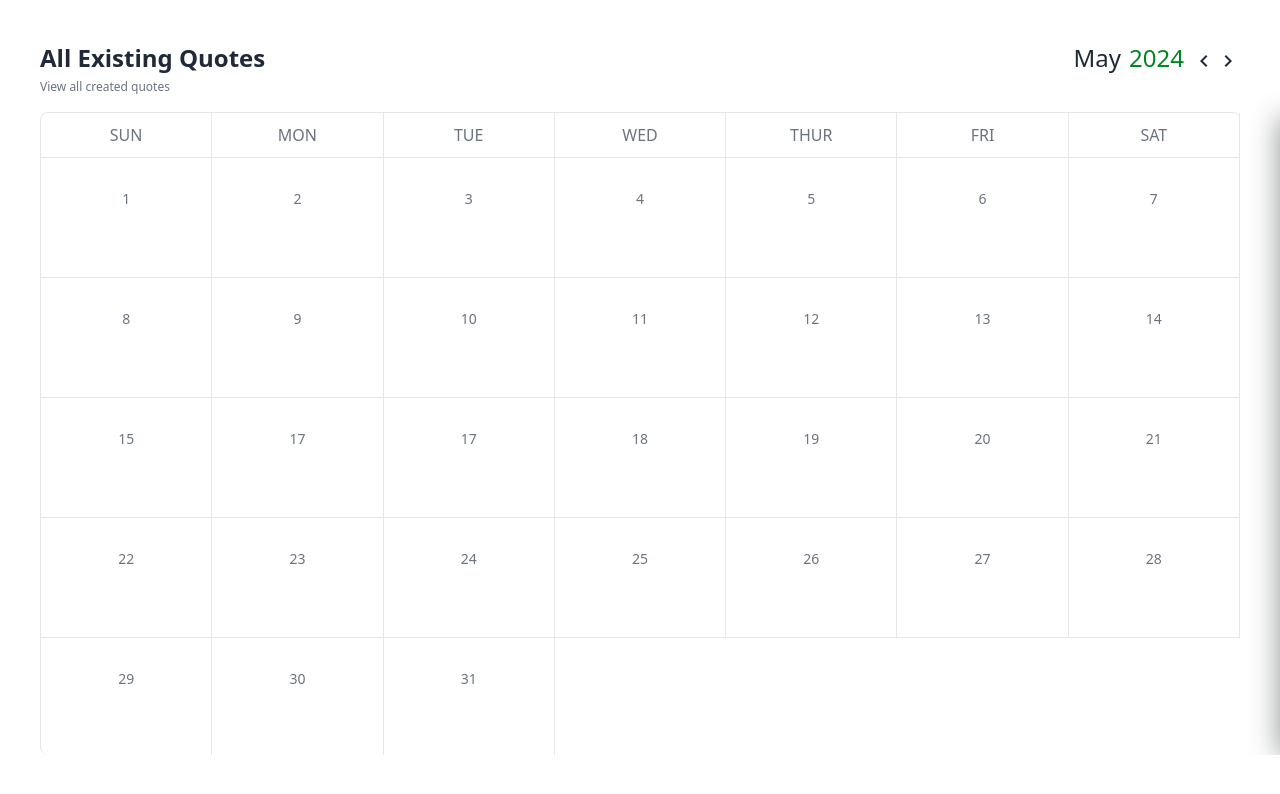
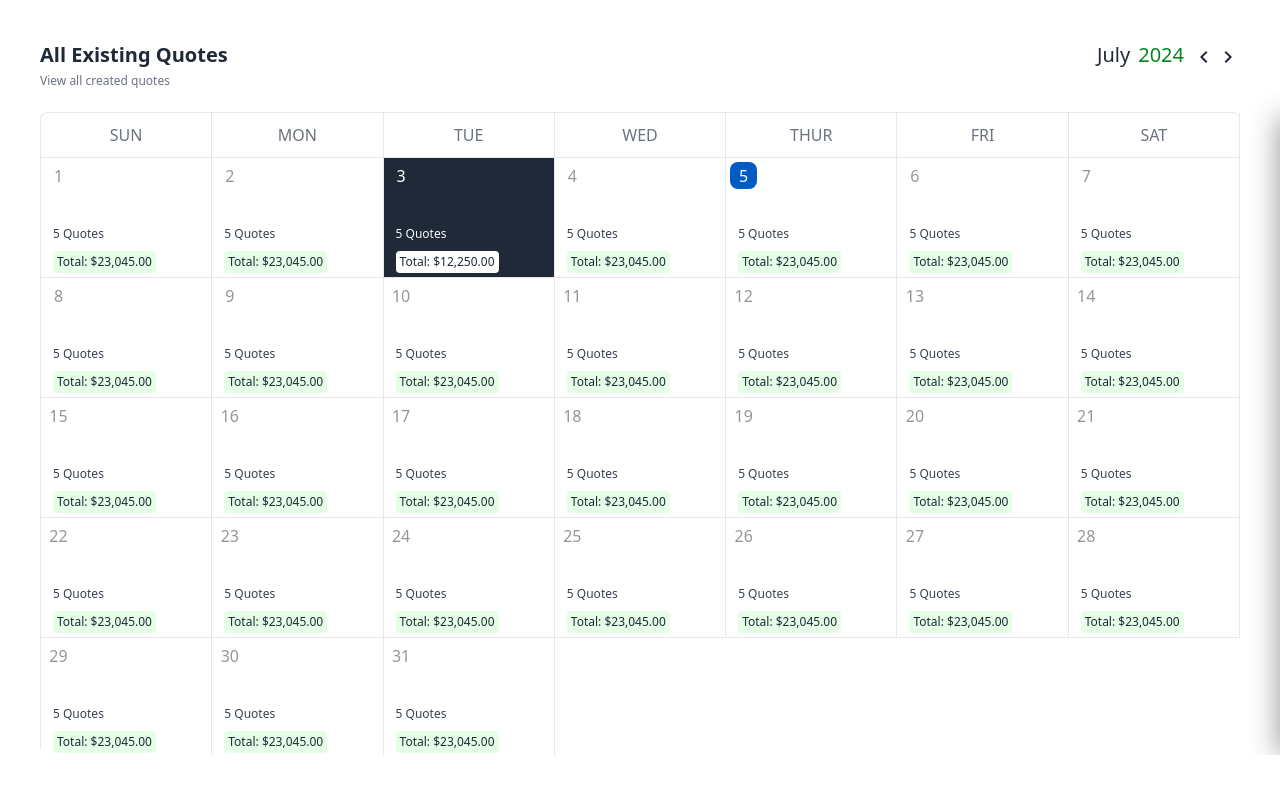
Before and after one commit to midezen/Oneport365-Interview-Task, a React (Vite) app: page / in a window 1280 px wide. Shown: the top 794 px of the page. Built offline with nearby package versions, Linux system fonts and the light colour scheme; no server answers.

Commit message:
added functionality to calender

```diff
--- a/package.json
+++ b/package.json
@@ -19,6 +19,7 @@
     "@types/redux-persist": "^4.3.1",
     "@wojtekmaj/react-timerange-picker": "^6.0.0",
     "axios": "^1.7.2",
+    "date-fns": "^3.6.0",
     "dayjs": "^1.11.11",
     "html2canvas": "^1.4.1",
     "jspdf": "^2.5.1",
--- a/src/components/Calender.tsx
+++ /dev/null
@@ -1,38 +0,0 @@
-interface Prop {
-  toggle: boolean;
-  setToggle: React.Dispatch<React.SetStateAction<boolean>>;
-}
-
-const Calender = ({ setToggle, toggle }: Prop) => {
-  const days: [number] = [
-    1, 2, 3, 4, 5, 6, 7, 8, 9, 10, 11, 12, 13, 14, 15, 17, 17, 18, 19, 20, 21,
-    22, 23, 24, 25, 26, 27, 28, 29, 30, 31,
-  ];
-  return (
-    <div className="h-[643px] border-t border-l  rounded-[8px] relative mx-[40px] mt-[32px]">
-      <div className="grid grid-cols-7 max-[370px]:text-[14px] text-[16px] leading-6 text-center text-gray-500 border-b">
-        <div className="border-r py-[10px]">SUN</div>
-        <div className="border-r py-[10px]">MON</div>
-        <div className="border-r py-[10px]">TUE</div>
-        <div className="border-r py-[10px]">WED</div>
-        <div className="border-r py-[10px]">THUR</div>
-        <div className="border-r py-[10px]">FRI</div>
-        <div className="py-[10px] border-r">SAT</div>
-      </div>
-      <div className="grid grid-cols-7 text-[14px] text-center text-gray-500">
-        {days.map((day) => {
-          return (
-            <div
-              className="py-[30px] border-r border-b cursor-pointer h-[120px]"
-              onClick={() => setToggle(!toggle)}
-            >
-              {day}
-            </div>
-          );
-        })}
-      </div>
-    </div>
-  );
-};
-
-export default Calender;
--- a/src/pages/Home.tsx
+++ b/src/pages/Home.tsx
@@ -1,6 +1,5 @@
 import KeyboardArrowLeftOutlinedIcon from "@mui/icons-material/KeyboardArrowLeftOutlined";
 import KeyboardArrowRightOutlinedIcon from "@mui/icons-material/KeyboardArrowRightOutlined";
-import Calender from "../components/Calender";
 import sun from "../img/sun.png";
 import AddNewSlideIn from "../components/AddNewSlideIn";
 import AddOutlinedIcon from "@mui/icons-material/AddOutlined";
@@ -15,6 +14,15 @@ import { useContext } from "react";
 import { Link } from "react-router-dom";
 import { useAppDispatch } from "../hooks";
 import { getAllQuoteStart, getSingleQuoteStart } from "../redux/quoteSlice";
+import {
+  add,
+  format,
+  parse,
+  startOfToday,
+  isToday,
+  eachDayOfInterval,
+  endOfMonth,
+} from "date-fns";
 
 const style = {
   position: "absolute" as "absolute",
@@ -30,6 +38,38 @@ const Home: React.FC = () => {
   const handleOpen = () => setOpen(true);
   const handleClose = () => setOpen(false);
   const [toggle, setToggle] = useState<boolean>(false);
+
+  // CALENDER DECLARATIONS
+  const today = startOfToday();
+  const [currentMonth, setCurrentMonth] = useState(format(today, "MMM-yyyy"));
+  const firstDayCurrentMonth = parse(currentMonth, "MMM-yyyy", new Date());
+  const [selectedDay, setSelectedDay] = useState<string>(" ");
+  // END OF CALENDER DECLARATIONS
+
+  //CALENDER FUNCTIONS
+
+  let days = eachDayOfInterval({
+    start: firstDayCurrentMonth,
+    end: endOfMonth(firstDayCurrentMonth),
+  });
+
+  console.log(days);
+  console.log(selectedDay);
+
+  const previousMonth = () => {
+    let firstDayNextMonth = add(firstDayCurrentMonth, { months: -1 });
+    setCurrentMonth(format(firstDayNextMonth, "MMM-yyyy"));
+  };
+
+  const nextMonth = () => {
+    let firstDayNextMonth = add(firstDayCurrentMonth, { months: 1 });
+    setCurrentMonth(format(firstDayNextMonth, "MMM-yyyy"));
+  };
+
+  const handleClick = (dayKey: any) => {
+    dayKey === "3" ? setToggle(true) : setToggle(false);
+  };
+  //END OF CALENDER FUNCTIONS
 
   const { handlePreviewOpen, previewOpen, handlePreviewClose } =
     useContext<PreviewContextType>(PreviewContext);
@@ -48,7 +88,7 @@ const Home: React.FC = () => {
     <div id="home" className="relative overflow-hidden">
       <div id="top" className="h-[79px] flex justify-between p-[40px]">
         <div id="existing" className="flex flex-col gap-[2px]">
-          <span className="max-[370px]:text-[20px] text-[24px] text-[#1F2937] font-semibold">
+          <span className="sm:text-[20px] text-[24px] text-[#1F2937] font-semibold">
             All <span className="max-[470px]:hidden">Existing</span> Quotes
           </span>
           <span className="text-[12px] text-[#6B7280]">
@@ -57,23 +97,82 @@ const Home: React.FC = () => {
         </div>
         <div
           id="may"
-          className="max-[370px]:text-[20px] text-[24px] flex gap-[8px] font-medium"
+          className="sm:text-[20px] text-[24px] flex gap-[8px] font-medium"
         >
-          <span className=" text-[#1F2937]">May</span>
-          <span className="text-[#00861E]">2024</span>
+          <span className=" text-[#1F2937]">
+            {format(firstDayCurrentMonth, "MMMM")}
+          </span>
+          <span className="text-[#00861E]">
+            {format(firstDayCurrentMonth, "yyyy")}
+          </span>
           <div id="icons">
             <KeyboardArrowLeftOutlinedIcon
               style={{ width: "24px", height: "24px", color: "#1F2937" }}
+              onClick={previousMonth}
             />
             <KeyboardArrowRightOutlinedIcon
               style={{ width: "24px", height: "24px", color: "#1F2937" }}
+              onClick={nextMonth}
             />
           </div>
         </div>
       </div>
 
-      <div>
-        <Calender toggle={toggle} setToggle={setToggle} />
+      {/* CALENDER */}
+
+      <div id="calender">
+        <div className="h-[643px] border-t border-l  rounded-[8px] relative mx-[40px] mt-[32px]">
+          <div className="grid grid-cols-7 max-[370px]:text-[14px] text-[16px] leading-6 text-center text-gray-500 border-b">
+            <div className="border-r py-[10px]">SUN</div>
+            <div className="border-r py-[10px]">MON</div>
+            <div className="border-r py-[10px]">TUE</div>
+            <div className="border-r py-[10px]">WED</div>
+            <div className="border-r py-[10px]">THUR</div>
+            <div className="border-r py-[10px]">FRI</div>
+            <div className="py-[10px] border-r">SAT</div>
+          </div>
+          <div className="grid grid-cols-7 text-[14px] text-center text-gray-500">
+            {days.map((day: any) => {
+              const dayKey = format(day, "d");
+              return (
+                <div
+                  key={dayKey}
+                  className={`border-b border-r h-[120px]  flex flex-col justify-between cursor-pointer ${
+                    dayKey === "3" ? "bg-[#1F2937]" : "bg-[#FFFFFF]"
+                  }`}
+                  onClick={() => handleClick(dayKey)}
+                >
+                  <span
+                    className={`${isToday(day) && "bg-[#005BC2]"} ${
+                      isToday(day) || dayKey === "3"
+                        ? "text-[#FFFFFF]"
+                        : "text-[#969696]"
+                    }  flex justify-center items-center ml-[4px] mt-[4px] font-medium  text-[16px] w-[27px] h-[27px] rounded-[8px]`}
+                  >
+                    {format(day, "d")}
+                  </span>
+                  <div id="items" className="flex flex-col ml-[12px] gap-[8px]">
+                    <span
+                      className={`${
+                        dayKey === "3" ? "text-[#F9FAFB]" : "text-[#374151]"
+                      } flex text-start text-[12px] font-medium`}
+                    >
+                      5 Quotes
+                    </span>
+
+                    <span
+                      className={`${
+                        dayKey === "3" ? "bg-[#FFFFFF]" : "bg-[#98FF9B40]"
+                      } rounded-[4px] w-[fit-content] mb-[4px] flex text-start font-medium text-[12px] text-[#1F2937] py-[2px] px-[4px]`}
+                    >
+                      Total: {dayKey === "3" ? "$12,250.00" : "$23,045.00"}
+                    </span>
+                  </div>
+                </div>
+              );
+            })}
+          </div>
+        </div>
       </div>
 
       <div
@@ -155,3 +254,5 @@ const Home: React.FC = () => {
 };
 
 export default Home;
+
+// https://stackblitz.com/edit/github-8odxmp?file=pages%2Findex.jsx
```
Also changed, not shown: 1 other file (tests, documents, lock files or other folders).
